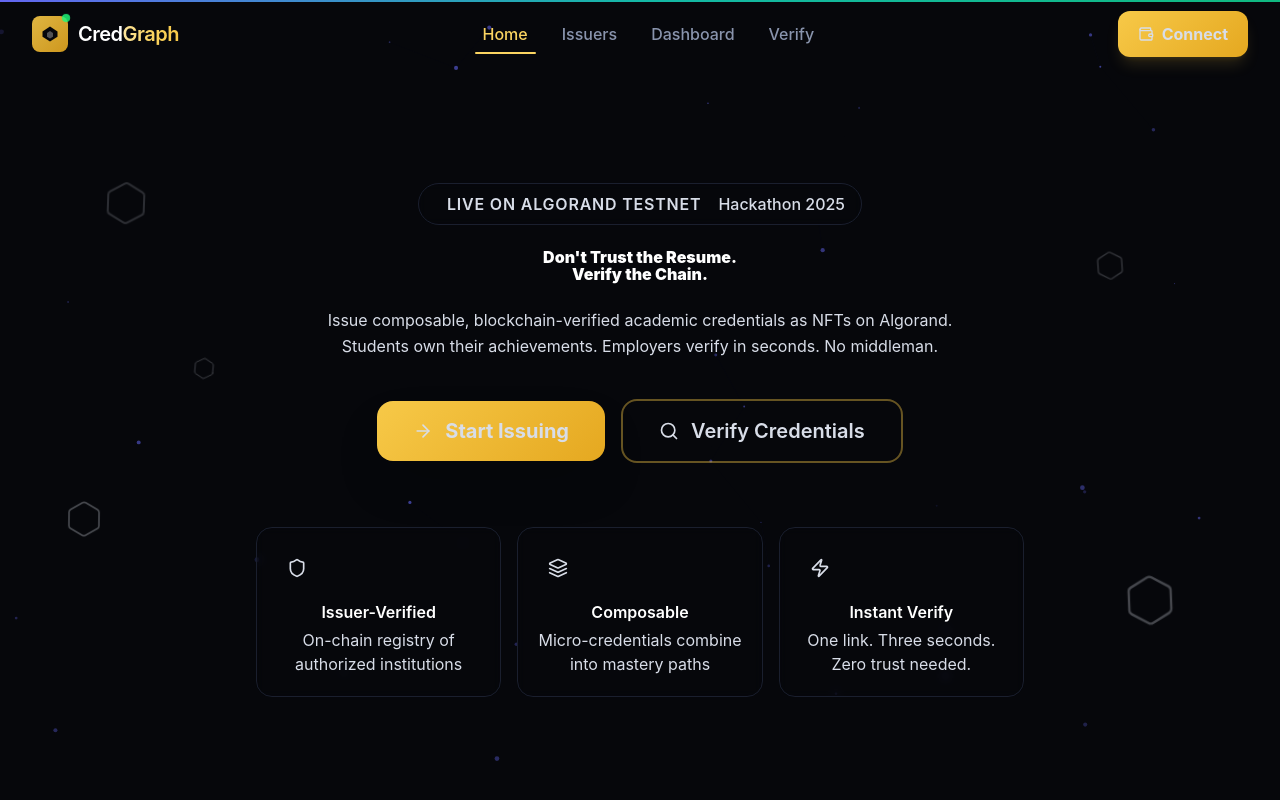
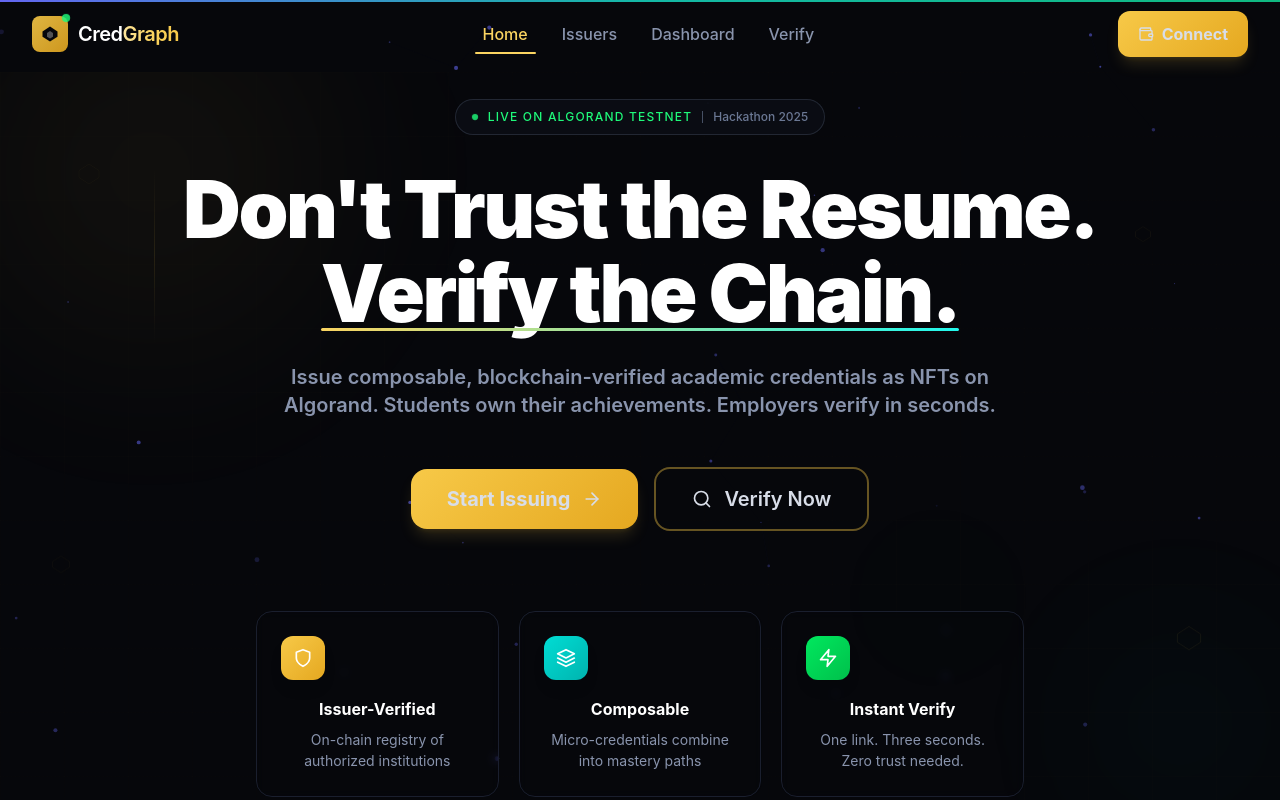
Before and after one commit to codewithayuu/credgraph, a Next.js app: page / in a window 1280 px wide. Shown: the top 800 px of the page. Built offline with nearby package versions, Linux system fonts and the light colour scheme.

Commit message:
changed hersection

```diff
--- a/src/components/landing/HeroSection.tsx
+++ b/src/components/landing/HeroSection.tsx
@@ -4,141 +4,109 @@ import React from "react";
 import Link from "next/link";
 import { motion } from "framer-motion";
 import { Button } from "@/components/ui/Button";
-import { GlowOrb } from "@/components/ui/GlowOrb";
-import {
-  ArrowRight,
-  Shield,
-  Layers,
-  Search,
-  Hexagon,
-  Sparkles,
-  Zap,
-  ChevronRight,
-} from "lucide-react";
+import { ArrowRight, Search } from "lucide-react";
 
 export const HeroSection: React.FC = () => {
   return (
-    <section className="relative min-h-[92vh] flex items-center overflow-hidden">
-      <GlowOrb color="brand" size="xl" className="top-[-200px] left-[-100px] opacity-40" />
-      <GlowOrb color="cyber" size="lg" className="bottom-[-100px] right-[-50px] opacity-30" />
-      <GlowOrb color="accent" size="md" className="top-[30%] right-[10%] opacity-20" />
+    <section className="relative min-h-[94vh] flex items-center overflow-hidden">
+      <div className="orb orb-gold w-[600px] h-[600px] top-[-200px] left-[-150px] opacity-50" />
+      <div className="orb orb-electric w-[400px] h-[400px] bottom-[-100px] right-[-100px] opacity-40" />
+      <div className="orb orb-neon w-[300px] h-[300px] top-[50%] right-[15%] opacity-20" />
 
-      <div className="absolute inset-0 grid-pattern opacity-60" />
+      <div className="absolute inset-0 grid-bg opacity-50" />
 
-      <div className="absolute top-20 left-[15%] w-px h-40 bg-gradient-to-b from-transparent via-brand-500/20 to-transparent" />
-      <div className="absolute top-40 right-[20%] w-px h-32 bg-gradient-to-b from-transparent via-cyber-500/20 to-transparent" />
+      <VerticalLines />
+      <FloatingShapes />
 
-      <FloatingElements />
+      <div className="relative z-10 section-wrapper w-full">
+        <div className="max-w-5xl mx-auto text-center">
 
-      <div className="relative z-10 section-container w-full">
-        <div className="max-w-5xl mx-auto text-center">
-          <motion.div
-            initial={{ opacity: 0, y: 20 }}
-            animate={{ opacity: 1, y: 0 }}
-            transition={{ duration: 0.6 }}
-            className="mb-6"
-          >
-            <div className="inline-flex items-center gap-2 px-4 py-2 rounded-full bg-brand-500/8 border border-brand-500/15 backdrop-blur-sm">
-              <div className="flex items-center gap-1.5">
-                <div className="w-1.5 h-1.5 rounded-full bg-accent-400 animate-pulse" />
-                <span className="text-caption font-semibold text-accent-400 uppercase tracking-wider">
-                  Live on Algorand Testnet
-                </span>
-              </div>
-              <div className="w-px h-3 bg-dark-600" />
-              <span className="text-caption font-medium text-dark-400">
-                Hackathon 2025
-              </span>
+          <motion.div initial={{ opacity: 0, y: 16 }} animate={{ opacity: 1, y: 0 }} transition={{ duration: 0.5 }} className="mb-8">
+            <div className="inline-flex items-center gap-2.5 px-4 py-2 rounded-full bg-surface-900/60 border border-surface-700/40 backdrop-blur-sm">
+              <div className="w-1.5 h-1.5 rounded-full bg-neon-400 animate-breathe" />
+              <span className="text-cap text-neon-400 uppercase tracking-widest">Live on Algorand Testnet</span>
+              <div className="w-px h-3 bg-surface-700" />
+              <span className="text-cap text-surface-500">Hackathon 2025</span>
             </div>
           </motion.div>
 
           <motion.h1
-            initial={{ opacity: 0, y: 30 }}
+            initial={{ opacity: 0, y: 24 }}
             animate={{ opacity: 1, y: 0 }}
             transition={{ duration: 0.7, delay: 0.1 }}
-            className="text-display-lg md:text-display-xl font-black text-white mb-6 text-balance leading-[1.05]"
+            className="text-d2 md:text-d1 text-white mb-7 text-balance"
           >
             Don&apos;t Trust the Resume.
             <br />
-            <span className="relative">
+            <span className="relative inline-block">
               Verify the Chain.
               <motion.span
-                initial={{ width: 0 }}
-                animate={{ width: "100%" }}
-                transition={{ duration: 1, delay: 0.8, ease: "easeOut" }}
-                className="absolute bottom-0 left-0 h-[3px] bg-gradient-to-r from-brand-400 via-cyber-400 to-accent-400 rounded-full"
+                initial={{ scaleX: 0 }}
+                animate={{ scaleX: 1 }}
+                transition={{ duration: 0.8, delay: 0.9, ease: [0.16, 1, 0.3, 1] }}
+                className="absolute bottom-1 left-0 w-full h-[3px] bg-gradient-to-r from-gold-400 to-electric-400 rounded-full origin-left"
               />
             </span>
           </motion.h1>
 
           <motion.p
-            initial={{ opacity: 0, y: 30 }}
+            initial={{ opacity: 0, y: 24 }}
             animate={{ opacity: 1, y: 0 }}
             transition={{ duration: 0.7, delay: 0.2 }}
-            className="text-body-lg md:text-heading-md text-dark-400 max-w-3xl mx-auto mb-10 text-balance leading-relaxed"
+            className="text-b1 md:text-h3 text-surface-400 max-w-3xl mx-auto mb-12 text-balance font-normal"
           >
             Issue composable, blockchain-verified academic credentials as NFTs on Algorand.
-            Students own their achievements. Employers verify in seconds. No middleman.
+            Students own their achievements. Employers verify in seconds.
           </motion.p>
 
           <motion.div
-            initial={{ opacity: 0, y: 30 }}
+            initial={{ opacity: 0, y: 24 }}
             animate={{ opacity: 1, y: 0 }}
-            transition={{ duration: 0.7, delay: 0.3 }}
-            className="flex flex-col sm:flex-row items-center justify-center gap-4 mb-16"
+            transition={{ duration: 0.7, delay: 0.35 }}
+            className="flex flex-col sm:flex-row items-center justify-center gap-4 mb-20"
           >
             <Link href="/issuer">
-              <Button
-                size="xl"
-                icon={<ArrowRight className="w-5 h-5" />}
-                iconPosition="right"
-                className="min-w-[220px] shadow-2xl shadow-brand-500/20"
-              >
+              <Button size="xl" iconRight={<ArrowRight className="w-5 h-5" />} className="min-w-[200px]">
                 Start Issuing
               </Button>
             </Link>
             <Link href="/verify">
-              <Button
-                variant="outline"
-                size="xl"
-                icon={<Search className="w-5 h-5" />}
-                className="min-w-[220px]"
-              >
-                Verify Credentials
+              <Button variant="outline" size="xl" icon={<Search className="w-5 h-5" />} className="min-w-[200px]">
+                Verify Now
               </Button>
             </Link>
           </motion.div>
 
           <motion.div
-            initial={{ opacity: 0, y: 40 }}
+            initial={{ opacity: 0, y: 32 }}
             animate={{ opacity: 1, y: 0 }}
             transition={{ duration: 0.8, delay: 0.5 }}
-            className="grid grid-cols-1 sm:grid-cols-3 gap-4 max-w-3xl mx-auto"
+            className="grid grid-cols-1 sm:grid-cols-3 gap-5 max-w-3xl mx-auto"
           >
             {[
               {
-                icon: <Shield className="w-5 h-5" />,
                 title: "Issuer-Verified",
                 desc: "On-chain registry of authorized institutions",
-                color: "from-brand-500/20 to-brand-600/5",
-                borderColor: "border-brand-500/15",
-                iconBg: "bg-brand-500/15 text-brand-400",
+                gradient: "from-gold-500/12 to-gold-600/4",
+                border: "border-gold-500/12",
+                iconGradient: "from-gold-500 to-gold-600",
+                iconPath: "M12 22s8-4 8-10V5l-8-3-8 3v7c0 6 8 10 8 10z",
               },
               {
-                icon: <Layers className="w-5 h-5" />,
                 title: "Composable",
                 desc: "Micro-credentials combine into mastery paths",
-                color: "from-cyber-500/20 to-cyber-600/5",
-                borderColor: "border-cyber-500/15",
-                iconBg: "bg-cyber-500/15 text-cyber-400",
+                gradient: "from-electric-500/12 to-electric-600/4",
+                border: "border-electric-500/12",
+                iconGradient: "from-electric-500 to-electric-600",
+                iconPath: "M12 2L2 7l10 5 10-5-10-5zM2 17l10 5 10-5M2 12l10 5 10-5",
               },
               {
-                icon: <Zap className="w-5 h-5" />,
                 title: "Instant Verify",
                 desc: "One link. Three seconds. Zero trust needed.",
-                color: "from-accent-500/20 to-accent-600/5",
-                borderColor: "border-accent-500/15",
-                iconBg: "bg-accent-500/15 text-accent-400",
+                gradient: "from-neon-500/12 to-neon-600/4",
+                border: "border-neon-500/12",
+                iconGradient: "from-neon-500 to-neon-600",
+                iconPath: "M13 2L3 14h9l-1 8 10-12h-9l1-8z",
               },
             ].map((item, i) => (
               <motion.div
@@ -146,13 +114,16 @@ export const HeroSection: React.FC = () => {
                 initial={{ opacity: 0, y: 20 }}
                 animate={{ opacity: 1, y: 0 }}
                 transition={{ duration: 0.5, delay: 0.6 + i * 0.1 }}
-                className={`relative p-5 rounded-2xl bg-gradient-to-br ${item.color} border ${item.borderColor} backdrop-blur-sm`}
+                whileHover={{ y: -4 }}
+                className={`relative p-6 rounded-2xl bg-gradient-to-br ${item.gradient} border ${item.border} backdrop-blur-sm`}
               >
-                <div className={`w-10 h-10 rounded-xl ${item.iconBg} flex items-center justify-center mb-3`}>
-                  {item.icon}
+                <div className={`w-11 h-11 rounded-xl bg-gradient-to-br ${item.iconGradient} flex items-center justify-center mb-4 shadow-lg`}>
+                  <svg width="20" height="20" viewBox="0 0 24 24" fill="none" stroke="white" strokeWidth="2" strokeLinecap="round" strokeLinejoin="round">
+                    <path d={item.iconPath} />
+                  </svg>
                 </div>
-                <h3 className="text-body-md font-semibold text-white mb-1">{item.title}</h3>
-                <p className="text-body-sm text-dark-400">{item.desc}</p>
+                <h3 className="text-b2 font-bold text-white mb-1.5">{item.title}</h3>
+                <p className="text-b3 text-surface-400">{item.desc}</p>
               </motion.div>
             ))}
           </motion.div>
@@ -162,36 +133,32 @@ export const HeroSection: React.FC = () => {
   );
 };
 
-const FloatingElements: React.FC = () => (
+const VerticalLines: React.FC = () => (
+  <>
+    <div className="absolute top-24 left-[12%] w-px h-44 bg-gradient-to-b from-transparent via-gold-500/10 to-transparent" />
+    <div className="absolute top-40 right-[18%] w-px h-36 bg-gradient-to-b from-transparent via-electric-500/8 to-transparent" />
+    <div className="absolute bottom-32 left-[25%] w-px h-28 bg-gradient-to-b from-transparent via-gold-500/6 to-transparent" />
+  </>
+);
+
+const FloatingShapes: React.FC = () => (
   <>
     {[
-      { top: "15%", left: "8%", delay: 0, size: 6 },
-      { top: "25%", right: "12%", delay: 1.5, size: 4 },
-      { top: "60%", left: "5%", delay: 3, size: 5 },
-      { top: "70%", right: "8%", delay: 2, size: 7 },
-      { top: "40%", left: "15%", delay: 4, size: 3 },
+      { top: "12%", left: "6%", delay: 0, s: 24 },
+      { top: "22%", right: "10%", delay: 2, s: 18 },
+      { top: "65%", left: "4%", delay: 4, s: 20 },
+      { top: "75%", right: "6%", delay: 1, s: 28 },
     ].map((el, i) => (
       <motion.div
         key={i}
-        animate={{
-          y: [0, -15, 0],
-          rotate: [0, 5, -5, 0],
-          opacity: [0.15, 0.3, 0.15],
-        }}
-        transition={{
-          duration: 6 + i,
-          repeat: Infinity,
-          delay: el.delay,
-          ease: "easeInOut",
-        }}
+        animate={{ y: [0, -12, 0], opacity: [0.06, 0.12, 0.06] }}
+        transition={{ duration: 7 + i * 2, repeat: Infinity, delay: el.delay, ease: "easeInOut" }}
         className="absolute pointer-events-none"
         style={{ top: el.top, left: el.left, right: (el as any).right }}
       >
-        <Hexagon
-          className="text-brand-500/10"
-          style={{ width: el.size * 8, height: el.size * 8 }}
-          strokeWidth={1}
-        />
+        <svg width={el.s} height={el.s} viewBox="0 0 24 24" fill="none" stroke="currentColor" strokeWidth="0.5" className="text-gold-400">
+          <path d="M12 2L22 8.5V15.5L12 22L2 15.5V8.5L12 2Z" />
+        </svg>
       </motion.div>
     ))}
   </>
```
